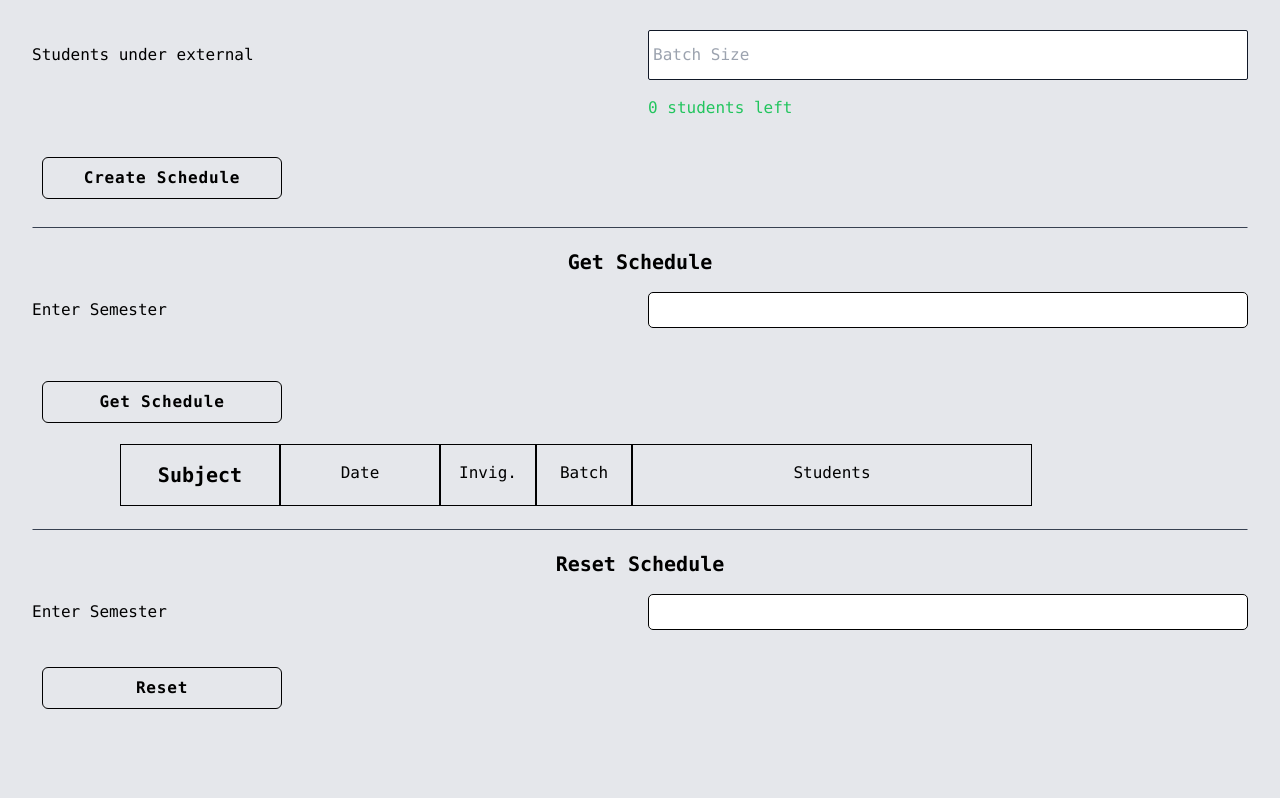
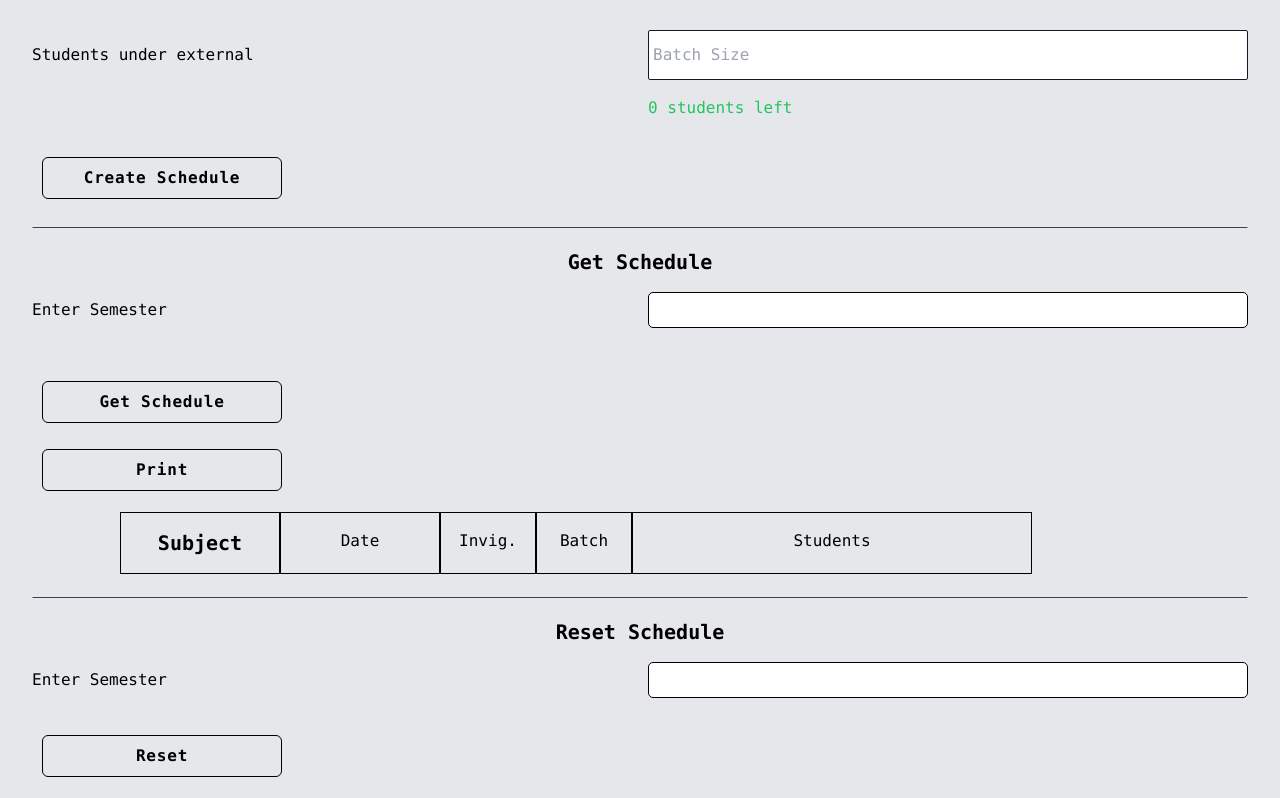
Before and after one commit to Yvg2244/practical_schedular, a Next.js app: page / in a window 1280 px wide. Shown: the part 596-1394 px from the top of the page. Before the commit the page ends 1326 px from the top, so only its background shows below. Built offline with nearby package versions, Linux system fonts and the light colour scheme.

Commit message:
print added bug fixed

```diff
--- a/app/page.jsx
+++ b/app/page.jsx
@@ -1,9 +1,9 @@
 "use client";
-import React, { useEffect, useState } from "react";
+import React, { useEffect, useState,useRef } from "react";
 import { useFormik } from "formik";
 import * as XLSX from "xlsx";
 import axios from "axios";
-
+import ReactToPrint from "react-to-print";
 const page = () => {
   const shortenArr = (arr) => {
     var modifiedArr = "";
@@ -20,9 +20,9 @@ const page = () => {
       count += 1;
     }
     if (arr[count] == arr[count - 1] + 1)
-      modifiedArr += "-" + arr[count].toString();
+      modifiedArr += "-" + arr[count]?.toString();
     else {
-      modifiedArr += "," + arr[count].toString();
+      modifiedArr += "," + arr[count]?.toString();
     }
     return modifiedArr;
   };
@@ -58,6 +58,7 @@ const page = () => {
   var showDate = "";
   var prevInvig = "";
   var showInvig = "";
+  const componentRef = useRef();
   const [createScheduleErr, setCreateScheduleErr] = useState(false);
   const [getScheduleErr, setGetScheduleErr] = useState(false);
   const [resetScheduleErr, setResetScheduleErr] = useState(false);
@@ -128,17 +129,15 @@ const page = () => {
   }, [formik.errors]);
   const generateCLicked = (e) => {
     // console.log(formik.values);
-    setGetScheduleMsg("Getting Schedule")
+    setGetScheduleMsg("Getting Schedule");
     axios
       .post("https://scheduler-b3ns.onrender.com/get", {
         sem: formik.values.get_schedule_sem,
       })
       .then((res) => {
         console.log(res);
-        if(res.status!=200)
-          setGetScheduleMsg("Error getting schedule")
-        else
-        setGetScheduleMsg("")
+        if (res.status != 200) setGetScheduleMsg("Error getting schedule");
+        else setGetScheduleMsg("");
         setDisplayTable(res.data);
       })
       .catch((err) => {
@@ -178,7 +177,6 @@ const page = () => {
       .then((res) => {
         if (res.data?.msg == "done") {
           setResetScheduleMsg("Schedule Reset Successfully");
-
         } else setResetScheduleMsg("Error in creating Schedule");
         console.log(res);
       })
@@ -379,8 +377,20 @@ const page = () => {
         >
           Get Schedule
         </button>
-
-        <div className="flex flex-col w-[85vw] text-center justify-center items-center px-[2rem]">
+        <ReactToPrint
+          trigger={()=>{
+            return <button
+            className="col-span-2 w-[15rem] items-center rounded-md p-2 font-semibold tracking-wider"
+            >
+            Print
+          </button>
+          }}
+          content={()=>componentRef.current}
+          pageStyle="print"
+          />
+        <div
+         ref={componentRef}
+         className="flex flex-col w-[85vw] text-center justify-center items-center px-[2rem]">
           <div className="flex">
             <span className="p-[1rem] w-[10rem] border-[1px] border-black text-xl font-bold">
               Subject
@@ -398,6 +408,7 @@ const page = () => {
               Students
             </span>
           </div>
+
           {displayTable ? (
             Object.keys(displayTable).map((item) => {
               var subject = item;
--- a/package.json
+++ b/package.json
@@ -2,7 +2,6 @@
   "name": "practical_schedular",
   "version": "0.1.0",
   "private": true,
-
   "scripts": {
     "dev": "next dev",
     "build": "next build",
@@ -19,6 +18,7 @@
     "postcss": "8.4.21",
     "react": "18.2.0",
     "react-dom": "18.2.0",
+    "react-to-print": "^2.14.12",
     "tailwindcss": "3.3.1",
     "xlsx": "^0.18.5"
   }
```
Also changed, not shown: 1 other file (tests, documents, lock files or other folders).
